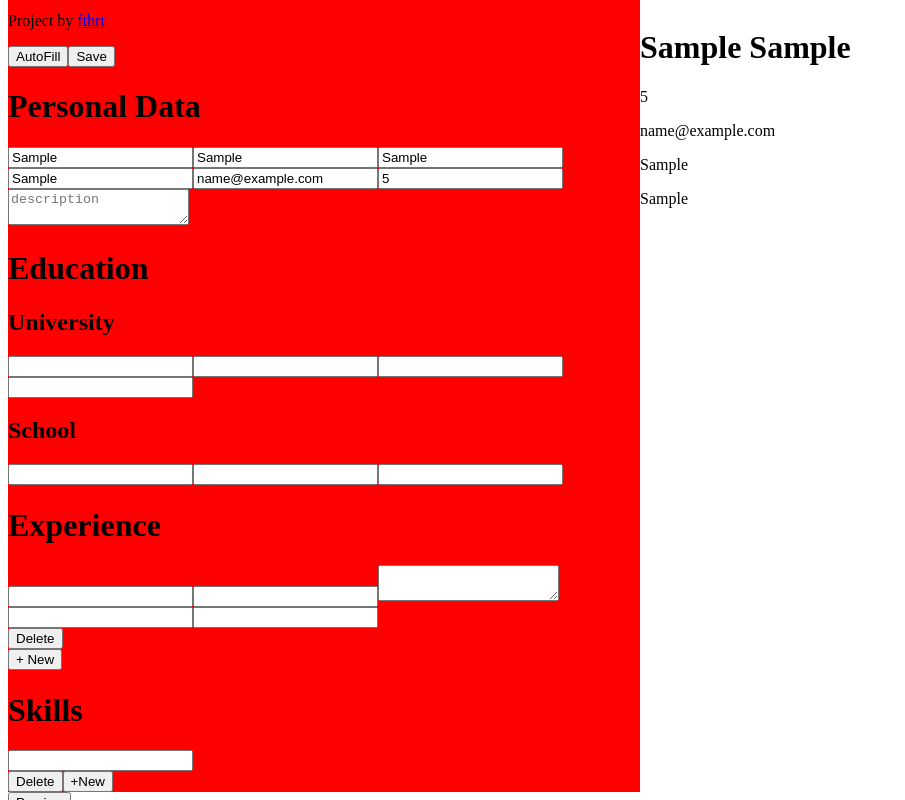
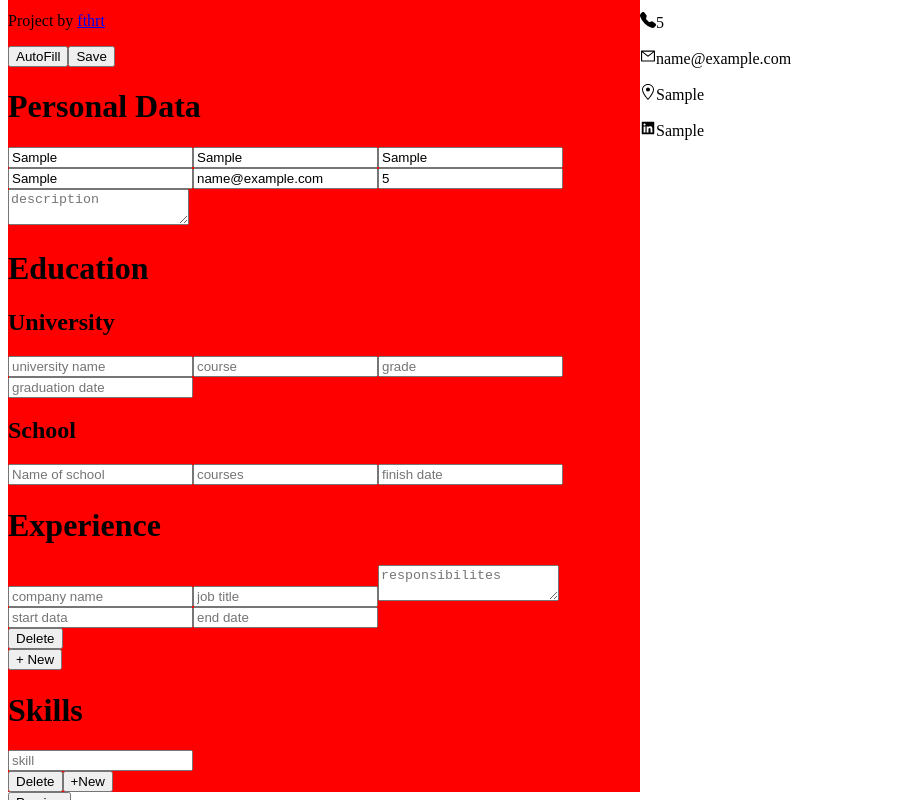
Before and after one commit to a-sha0234/CreatorGenix, a React (Create React App) app: page / in a window 1280 px wide. Both pictures are taken after typing "Sample", "Sample", "Sample", "Sample", "name@example.com", "5" into the empty fields and a click on the button "+New". Shown: the part 76-876 px from the top of the page, without its empty margins (0-905 px from the left). Built offline with nearby package versions, Linux system fonts and the light colour scheme.

Commit message:
display data on cv

```diff
--- a/package.json
+++ b/package.json
@@ -15,6 +15,7 @@
     "node-sass": "^7.0.3",
     "react": "^18.2.0",
     "react-dom": "^18.2.0",
+    "react-icons": "^4.8.0",
     "react-redux": "^8.0.5",
     "react-scripts": "5.0.1",
     "styled-components": "^5.3.6",
--- a/src/components/Education.tsx
+++ b/src/components/Education.tsx
@@ -47,21 +47,40 @@ export default function Education() {
           type="text"
           name="universityNames"
           onChange={setUniversityNames}
+          placeholder="university name"
         ></input>
-        <input name="universityCourse" onChange={setUniversityCourses}></input>
-        <input name="universityGrade" onChange={setUniversityGrades}></input>
+        <input
+          name="universityCourse"
+          onChange={setUniversityCourses}
+          placeholder="course"
+        ></input>
+        <input
+          name="universityGrade"
+          onChange={setUniversityGrades}
+          placeholder="grade"
+        ></input>
         <input
           name="yearOfGraduation"
           onChange={setUniversityyearOfGraduations}
+          placeholder="graduation date"
         ></input>
       </form>
       <h2>School</h2>
       <form>
-        <input name="schoolName" onChange={setSchoolNames}></input>
-        <input name="schoolCourse" onChange={setSchoolCourses}></input>
+        <input
+          name="schoolName"
+          onChange={setSchoolNames}
+          placeholder="Name of school"
+        ></input>
+        <input
+          name="schoolCourse"
+          onChange={setSchoolCourses}
+          placeholder="courses"
+        ></input>
         <input
           name="yearOfGraduation"
           onChange={setSchoolyearOfGraduations}
+          placeholder="finish date"
         ></input>
       </form>
     </div>
--- a/src/components/RightHandComponent.tsx
+++ b/src/components/RightHandComponent.tsx
@@ -1,20 +1,21 @@
 import Header from "./RightSideComp/Header";
-import "../style/rightHandComp/main.scss";
-import styled from "styled-components";
+// import "../style/rightHandComp/main.scss";
 import Contact from "./RightSideComp/Contact";
-
-const Container = styled.div`
-  position: fixed;
-`;
+import Profile from "./RightSideComp/Profile";
+import ProfessionalExp from "./RightSideComp/ProfessionalExp";
+import Education from "./RightSideComp/Education";
+import Skills from "./RightSideComp/Skills";
 
 const RightHandComponent = () => {
   return (
-    <Container className="right">
-      <div id="content">
-        <Header />
-        <Contact />
-      </div>
-    </Container>
+    <div id="content">
+      <Header />
+      <Contact />
+      <Profile />
+      <ProfessionalExp />
+      <Education />
+      <Skills />
+    </div>
   );
 };
 
--- a/src/components/RightSideComp/Contact.tsx
+++ b/src/components/RightSideComp/Contact.tsx
@@ -1,14 +1,29 @@
 import { useSelector } from "react-redux";
 import { RootState } from "../../redux/store";
+import { GoLocation } from "react-icons/go";
+import { BsFillTelephoneFill } from "react-icons/bs";
+import { AiOutlineMail, AiFillLinkedin } from "react-icons/ai";
 
 export default function Contact() {
   const contact = useSelector((state: RootState) => state.personalData);
   return (
     <>
-      <p>{contact.phoneNumber}</p>
-      <p>{contact.email}</p>
-      <p>{contact.location}</p>
-      <p>{contact.website}</p>
+      <p>
+        <BsFillTelephoneFill />
+        {contact.phoneNumber}
+      </p>
+      <p>
+        <AiOutlineMail />
+        {contact.email}
+      </p>
+      <p>
+        <GoLocation />
+        {contact.location}
+      </p>
+      <p>
+        <AiFillLinkedin />
+        {contact.website}
+      </p>
     </>
   );
 }
--- /dev/null
+++ b/src/components/RightSideComp/Education.tsx
@@ -0,0 +1,21 @@
+import { useSelector } from "react-redux";
+import { RootState } from "../../redux/store";
+
+export default function Education() {
+  const Education = useSelector((state: RootState) => state.educationData);
+  return (
+    <div>
+      <article>
+        <p>{Education.university.universityName}</p>
+        <p>{Education.university.universityCourse}</p>
+        <p>{Education.university.universityGrade}</p>
+        <p>{Education.university.yearOfGraduation}</p>
+      </article>
+      <article>
+        <p>{Education.school.schoolName}</p>
+        <p>{Education.school.schoolCourse}</p>
+        <p>{Education.school.yearOfGraduation}</p>
+      </article>
+    </div>
+  );
+}
--- /dev/null
+++ b/src/components/RightSideComp/ProfessionalExp.tsx
@@ -0,0 +1,22 @@
+import { useSelector } from "react-redux";
+import { RootState } from "../../redux/store";
+
+export default function ProfessionalExp() {
+  const Experiance = useSelector((state: RootState) => state.experienceData);
+
+  return (
+    <div>
+      {Experiance.form.map((data) => {
+        return (
+          <div>
+            <p>{data.companyName}</p>
+            <p>{data.position}</p>
+            <p>{data.startDate}</p>
+            <p>{data.endDate}</p>
+            <p>{data.responsibilities}</p>
+          </div>
+        );
+      })}
+    </div>
+  );
+}
--- /dev/null
+++ b/src/components/RightSideComp/Profile.tsx
@@ -0,0 +1,11 @@
+import { useSelector } from "react-redux";
+import { RootState } from "../../redux/store";
+
+export default function Profile() {
+  const Profile = useSelector((state: RootState) => state.personalData);
+  return (
+    <div>
+      <p>{Profile.profileDescription}</p>
+    </div>
+  );
+}
--- /dev/null
+++ b/src/components/RightSideComp/Skills.tsx
@@ -0,0 +1,13 @@
+import { useSelector } from "react-redux";
+import { RootState } from "../../redux/store";
+
+export default function Skills() {
+  const skills = useSelector((state: RootState) => state.skillData);
+  return (
+    <div>
+      {skills.form.map((data: any) => {
+        return <p>{data.skill}</p>;
+      })}
+    </div>
+  );
+}
--- a/src/components/common/ExperienceForm.tsx
+++ b/src/components/common/ExperienceForm.tsx
@@ -37,26 +37,31 @@ const ExperienceForm: React.FC<Iprops> = ({ formkey, data }) => {
           onChange={handleChange}
           name="companyName"
           value={experiences.form[formkey].companyName}
+          placeholder="company name"
         ></input>
         <input
           onChange={handleChange}
           name="position"
           value={experiences.form[formkey].position}
+          placeholder="job title"
         ></input>
         <textarea
           onChange={handleChange}
           name="responsibilities"
           value={experiences.form[formkey].responsibilities}
+          placeholder="responsibilites "
         ></textarea>
         <input
           onChange={handleChange}
           name="startDate"
           value={experiences.form[formkey].startDate}
+          placeholder="start data"
         ></input>
         <input
           onChange={handleChange}
           name="endDate"
           value={experiences.form[formkey].endDate}
+          placeholder="end date"
         ></input>
       </form>
 
--- a/src/components/common/SkillsForm.tsx
+++ b/src/components/common/SkillsForm.tsx
@@ -25,6 +25,7 @@ const SkillsForm: React.FC<Iprops> = ({ id, formKey }) => {
           name="skill"
           value={skills.form[formKey].skill}
           onChange={handleSkillChange}
+          placeholder="skill"
         ></input>
       </form>
       <button onClick={handleDeleteSkill}>Delete</button>
--- a/src/style/rightHandComp/_base.scss
+++ b/src/style/rightHandComp/_base.scss
@@ -0,0 +1,3 @@
+#content h1 {
+  font-size: 1.2rem;
+}
--- a/src/style/rightHandComp/_layout.scss
+++ b/src/style/rightHandComp/_layout.scss
@@ -0,0 +1,3 @@
+#content {
+  position: fixed;
+}
```
Also changed, not shown: 1 other file (tests, documents, lock files or other folders).
